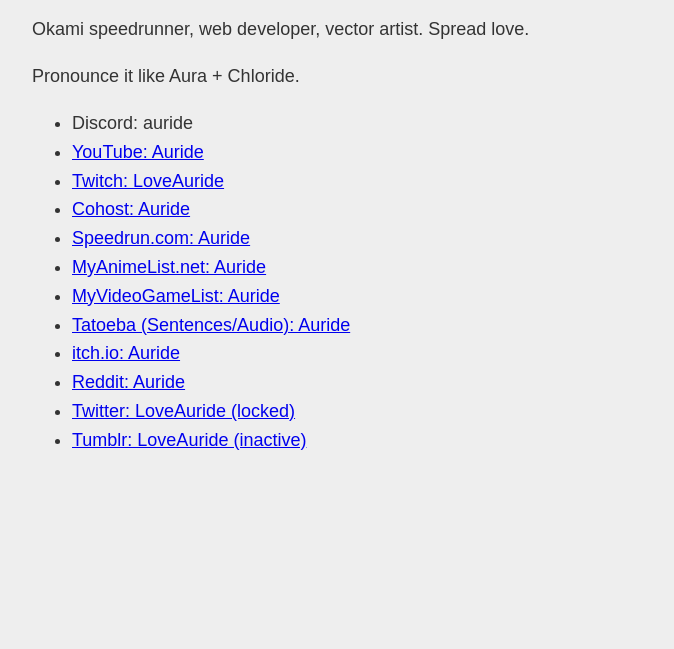
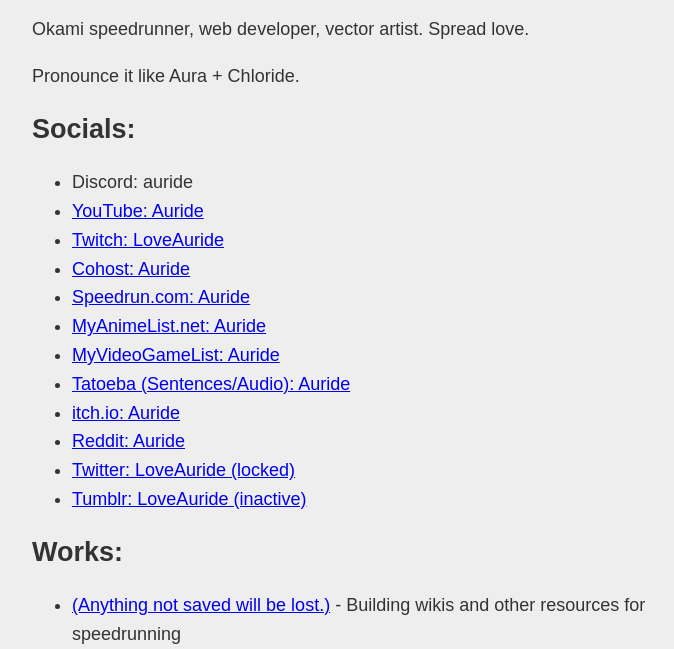
Before and after one commit to Auride/auride.github.io, a plain HTML site: page index.html in a window 1280 px wide. Shown: the part 204-853 px from the top of the page, without its empty margins (258-932 px from the left). Before the commit the page ends 800 px from the top, so only its background shows below. Drawn offline with Linux system fonts and the light colour scheme.

```diff
--- a/index.html
+++ b/index.html
@@ -80,6 +80,7 @@
 
 	<p>Okami speedrunner, web developer, vector artist. Spread love.</p>
     <p>Pronounce it like Aura + Chloride.</p>
+    <h2>Socials:</h2>
     <ul>
 		<li>Discord: auride</li>
 		<li><a href="https://www.youtube.com/c/Auride">YouTube: Auride</a></li>
@@ -94,5 +95,9 @@
 		<li><a href="https://twitter.com/LoveAuride">Twitter: LoveAuride (locked)</a></li>
 		<li><a href="https://www.tumblr.com/loveauride">Tumblr: LoveAuride (inactive)</a></li>
 	</ul>
+    <h2>Works:</h2>
+    <ul>
+		<li><a href="anything-not-saved.pdf">(Anything not saved will be lost.)</a> - Building wikis and other resources for speedrunning</li>
+    </ul>
 </body>
 </html>
```
Also changed, not shown: 1 other file.
